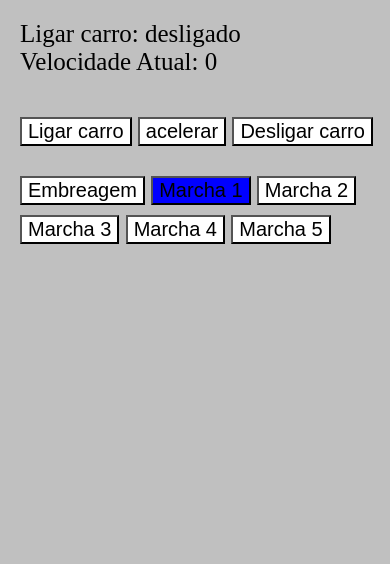
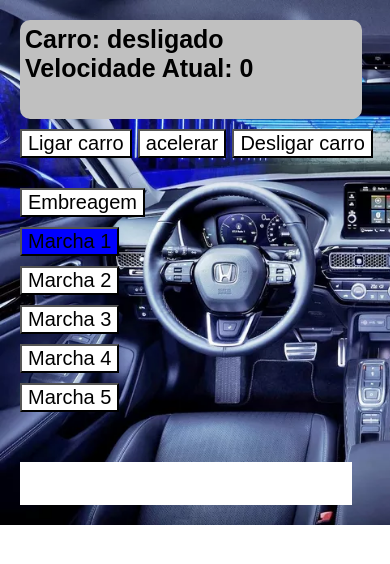
Before and after one commit to Leonardomaiaarruda/carro, a plain HTML site: page index.html in a window 390 px wide. Drawn offline with Linux system fonts and the light colour scheme.

Commit message:
subindo aplicação com img de fundo principal

```diff
--- a/index.html
+++ b/index.html
@@ -11,9 +11,11 @@
 
 <section id="main">
 
-    <section id="ligar"> <h2></h2></section>
-    <section id="veloAtual"> <h2></h2> </section>
-    <section id="veloMaxima"> <h2></h2> </section>
+    <section id="description-text">
+        <section id="ligar"> <h2></h2></section>
+        <section id="veloAtual"> <h2></h2> </section>
+        <section id="veloMaxima"> <h2></h2> </section>
+    </section>
 
     <section>
         <button id="ligarCar" class="p">Ligar carro</button>
--- a/script.js
+++ b/script.js
@@ -1,4 +1,3 @@
-
 
 const Carro = function(ligar ){
     var embreagemAtiva;
@@ -34,7 +33,7 @@ const Carro = function(ligar ){
     }
 
     this.getLigar = function(){
-      document.querySelector("#ligar").innerHTML = `Ligar carro:  ${this.ligar = 'ligado'}`;
+      document.querySelector("#ligar").innerHTML = `Carro:  ${this.ligar = 'ligado'}`;
       music.play();
       music.loop =true;
       document.querySelector("#andar").innerHTML = 'Clique na embreagem e clique na marcha , para poder acelerar';
@@ -62,6 +61,7 @@ const Carro = function(ligar ){
         i.addEventListener('click', ()=>{
             document.querySelector('.color.selected').classList.remove('selected')
             i.classList.add('selected')
+            console.log(index)
 
             if(this.ligar === 'ligado'){
                 document.querySelector("#andar").innerHTML = `Marcha trocada com sucesso`;
@@ -138,10 +138,11 @@ const Carro = function(ligar ){
         }
     })
 
+
 };
 
     const camaro = new Carro('desligado');
 
 
-    document.querySelector("#ligar").innerHTML = `Ligar carro:  ${camaro.ligar}`;
+    document.querySelector("#ligar").innerHTML = `Carro:  ${camaro.ligar}`;
     document.querySelector("#veloAtual").innerHTML = `Velocidade Atual:  ${camaro.velocidadeAtual}`;
--- a/style.css
+++ b/style.css
@@ -2,8 +2,14 @@ body{
     margin:0;
     padding:0;
     box-sizing: border-box;
-    background-color: silver;
+    color: white;
+
+    background-image: url('./img/carro.png');
+    background-repeat: no-repeat;
+    background-size:cover;
+    background-position:left top;
 }
+
 
 body, html{
     overflow-x: hidden;
@@ -17,12 +23,22 @@ section{
     padding: 20px;
 }
 
+
+#description-text{
+    background-color: silver;
+    padding: 20px;
+    width: 300px;
+    border-radius: 10px;
+    color:black;
+    font-weight: bold;
+    font-family: Arial, Helvetica, sans-serif;
+}
+
+
 #marchas{
     width:100px;
     margin-top:20px;
 }
-
-
 
 button{
     margin-top:10px;
@@ -32,15 +48,37 @@ button{
 .color.selected{
     cursor: pointer;
     background-color: blue;
+
+}
+
+.color{
+    background-color: white;
+
 }
 
 #andar{
-    padding:20px;
+    width: 80%;
+    padding:10px;
+    margin-top: 80px;
+    color: rgb(0, 0, 0);
+    background-color: rgb(255, 255, 255);
 }
 
-@media (max-width:768px) {
-    #marchas{
-        width:96%;
+@media (max-width:768px){
+
+    #description-text{
+        width: 85%;
+        padding: 5px;
+    }
+
+    #andar{
+        margin-top: 50px;
+        font-size: 18px;
+    }
+}
+
+@media (max-width:325px){
+    #andar{
         margin-top:20px;
     }
 }
```
Also changed, not shown: img/carro.png (added), img/carro2.png (added), 1 other file.
